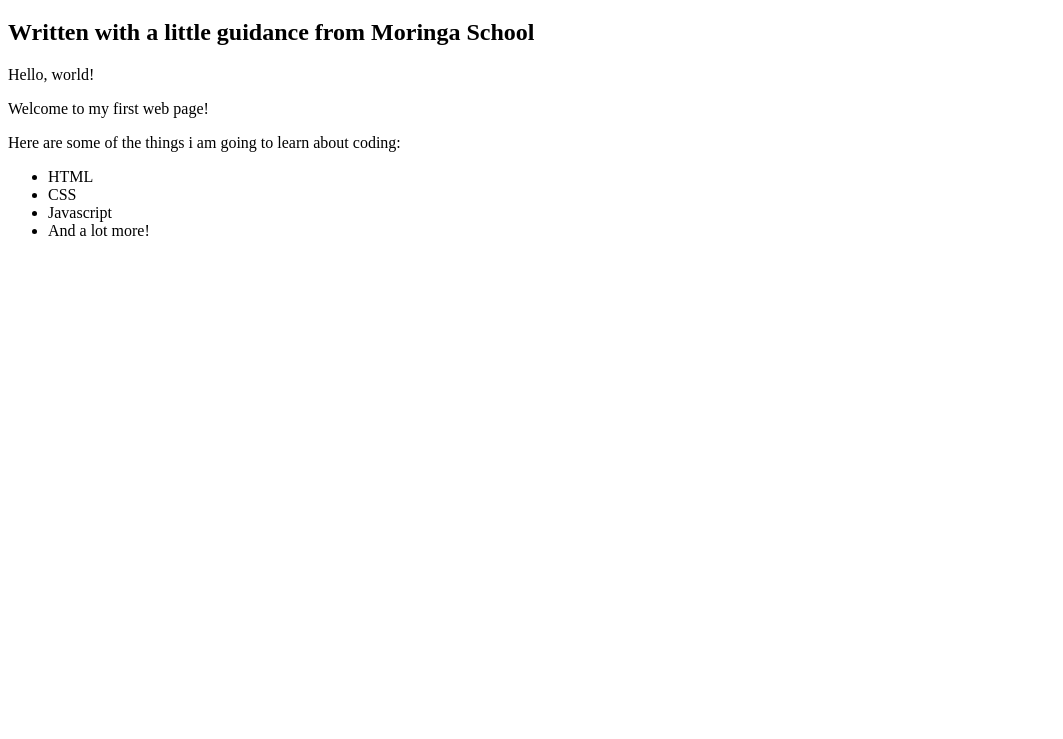
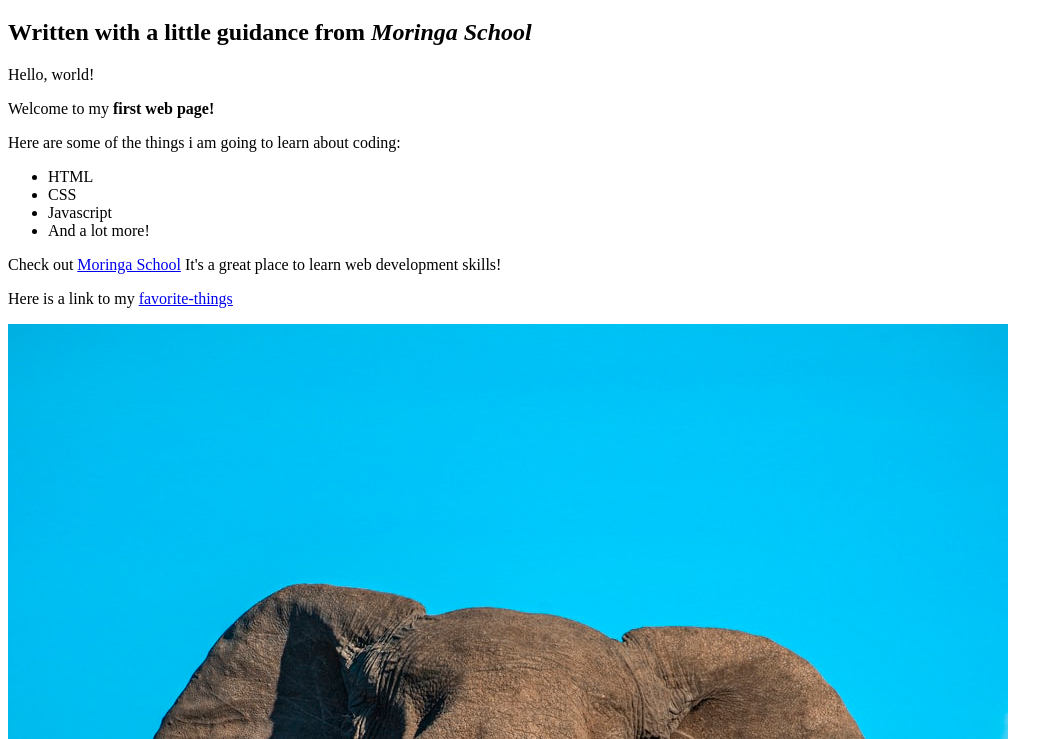
Before and after one commit to AnnabelNkir/my-first-webpage, a plain HTML site: page my-first-webpage.html in a window 1280 px wide. Shown: the part 61-800 px from the top of the page, without its empty margins (0-1063 px from the left). Drawn offline with Linux system fonts and the light colour scheme.

Commit message:
add links and image to the page

```diff
--- a/my-first-webpage.html
+++ b/my-first-webpage.html
@@ -5,9 +5,9 @@
    </head>
    <body>
        <h1>My First Webpage</h1>
-       <h2>Written with a little guidance from Moringa School</h2>
+       <h2>Written with a little guidance from <em>Moringa School</em></h2>
        <p>Hello, world!</p>
-       <p>Welcome to my first web page!</p>
+       <p>Welcome to my <strong>first web page!</strong> </p>
        <p>Here are some of the things i am going to learn about coding:</p>
        <ul>
            <li>HTML</li>
@@ -15,5 +15,8 @@
            <li>Javascript</li>
            <li>And a lot more!</li>
        </ul>
+       <p>Check out <a href="http://moringaschool.com/">Moringa School</a> It's a great place to learn web development skills!</p>
+       <p>Here is a link to my <a href="favorite-things.html">favorite-things</a></p>
+       <img src="/images/elephant.jpg" alt="A photo of an elephant">
    </body>
 </html>
```
Also changed, not shown: images/elephant.jpg (added).
